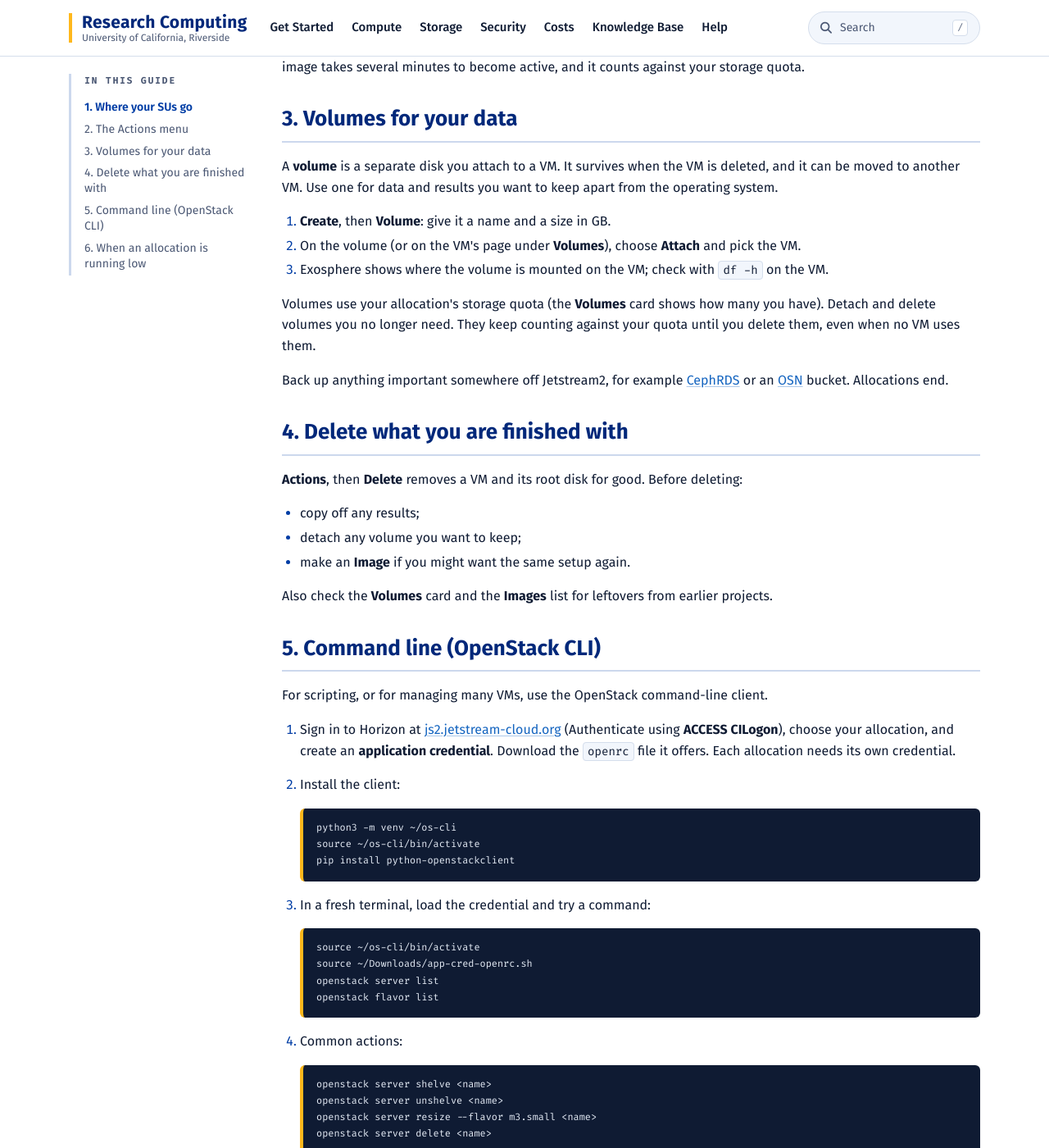
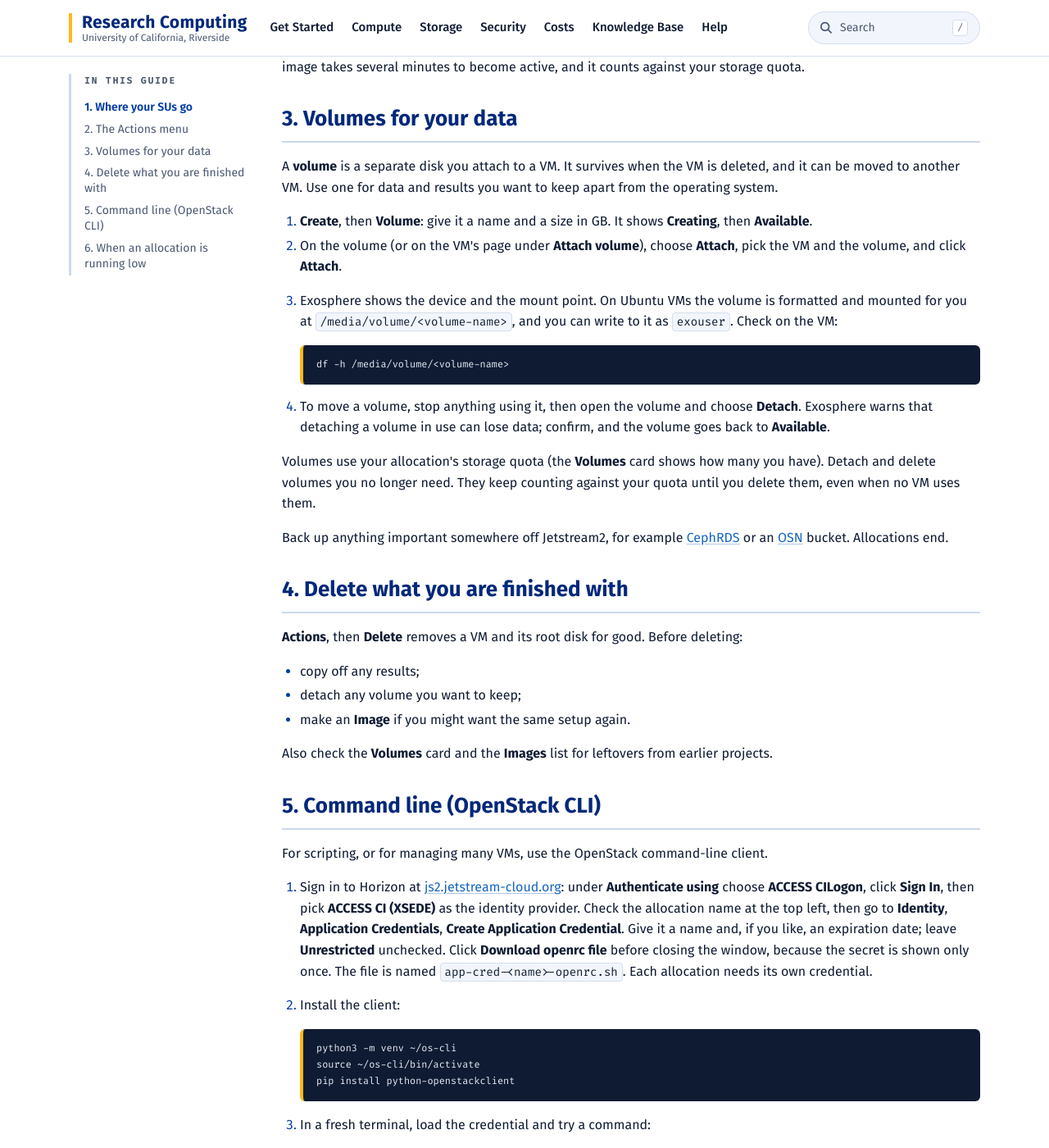
Before and after one commit to UCR-Research-Computing/rc-dev, a Jekyll site: the page built from _kb/kb045-jetstream2-managing-vms.md, in a window 1280 px wide and 1400 px high, scrolled down 2074 px. Shown: the whole window at 82% size. Built offline with Jekyll 4.4.1, drawn with Linux system fonts in a browser that asks for light colours; some web fonts are replaced; some of the changed text lies outside the part shown.

Commit message:
KB045: volumes and CLI tested on Jetstream2 2026-10-30 (mount path, detach, Horizon app credential steps); KB009: clear stale Exosphere CHECK

````diff
--- a/_kb/kb045-jetstream2-managing-vms.md
+++ b/_kb/kb045-jetstream2-managing-vms.md
@@ -10,9 +10,9 @@ series: jetstream2
 series_order: 4
 review_notes:
   - "Written 2026-10-30 from the Jetstream2 documentation (Instance Management Actions, Instance Flavors, CLI: Installing OpenStack Clients and Authenticating; docs.jetstream-cloud.org, fetched 2026-10-30)."
-  - "Tested 2026-10-30 in Exosphere: the Actions menu (Lock, Suspend, Shelve, Resize, Image, Reboot, Delete), Shelve with its confirmation, the allocation page's SUs remaining and burn rate. Resize, Image, volumes, Delete and the OpenStack CLI were not run."
-  - "CHECK: create, attach, mount and detach a volume (section 3) and record the mount path Exosphere shows."
-  - "CHECK: run the CLI section (application credential in Horizon, pip install python-openstackclient, source the openrc, openstack server list) before prod."
+  - "Tested 2026-10-30 in Exosphere: the Actions menu (Lock, Suspend, Shelve, Resize, Image, Reboot, Delete), Shelve with its confirmation, the allocation page's SUs remaining and burn rate. Resize and Image were not run."
+  - "Volumes tested 2026-10-30 on an m3.tiny Ubuntu 24.04 VM: Create > Volume (1 GB), Attach from the volume list; Exosphere showed Device /dev/sdb and Mount point /media/volume/<volume-name>; on the VM the volume was already ext4, mounted there and writable by exouser; Detach showed a data-loss warning, then the volume went to Available and was unmounted."
+  - "CLI tested 2026-10-30: Horizon sign-in with ACCESS CILogon (identity provider ACCESS CI (XSEDE)), Identity > Application Credentials > Create (name, optional expiration; leave Unrestricted unchecked), Download openrc file (saved as app-cred-<name>-openrc.sh); python-openstackclient 8.0.0 in a venv; openstack server list, flavor list, volume list, server shelve, server delete and volume delete all worked."
 ---
 
 ## 1. Where your SUs go
@@ -57,9 +57,15 @@ When a VM runs out of memory, choose a larger flavor. When it sits idle most of
 
 A **volume** is a separate disk you attach to a VM. It survives when the VM is deleted, and it can be moved to another VM. Use one for data and results you want to keep apart from the operating system.
 
-1. **Create**, then **Volume**: give it a name and a size in GB.
-2. On the volume (or on the VM's page under **Volumes**), choose **Attach** and pick the VM.
-3. Exosphere shows where the volume is mounted on the VM; check with `df -h` on the VM.
+1. **Create**, then **Volume**: give it a name and a size in GB. It shows **Creating**, then **Available**.
+2. On the volume (or on the VM's page under **Attach volume**), choose **Attach**, pick the VM and the volume, and click **Attach**.
+3. Exosphere shows the device and the mount point. On Ubuntu VMs the volume is formatted and mounted for you at `/media/volume/<volume-name>`, and you can write to it as `exouser`. Check on the VM:
+
+   ```bash
+   df -h /media/volume/<volume-name>
+   ```
+
+4. To move a volume, stop anything using it, then open the volume and choose **Detach**. Exosphere warns that detaching a volume in use can lose data; confirm, and the volume goes back to **Available**.
 
 Volumes use your allocation's storage quota (the **Volumes** card shows how many you have). Detach and delete volumes you no longer need. They keep counting against your quota until you delete them, even when no VM uses them.
 
@@ -79,7 +85,7 @@ Also check the **Volumes** card and the **Images** list for leftovers from earli
 
 For scripting, or for managing many VMs, use the OpenStack command-line client.
 
-1. Sign in to Horizon at [js2.jetstream-cloud.org](https://js2.jetstream-cloud.org/) (Authenticate using **ACCESS CILogon**), choose your allocation, and create an **application credential**. Download the `openrc` file it offers. Each allocation needs its own credential.
+1. Sign in to Horizon at [js2.jetstream-cloud.org](https://js2.jetstream-cloud.org/): under **Authenticate using** choose **ACCESS CILogon**, click **Sign In**, then pick **ACCESS CI (XSEDE)** as the identity provider. Check the allocation name at the top left, then go to **Identity**, **Application Credentials**, **Create Application Credential**. Give it a name and, if you like, an expiration date; leave **Unrestricted** unchecked. Click **Download openrc file** before closing the window, because the secret is shown only once. The file is named `app-cred-<name>-openrc.sh`. Each allocation needs its own credential.
 2. Install the client:
 
    ```bash
@@ -92,7 +98,7 @@ For scripting, or for managing many VMs, use the OpenStack command-line client.
 
    ```bash
    source ~/os-cli/bin/activate
-   source ~/Downloads/app-cred-openrc.sh
+   source ~/Downloads/app-cred-<name>-openrc.sh
    openstack server list
    openstack flavor list
    ```
@@ -104,9 +110,11 @@ For scripting, or for managing many VMs, use the OpenStack command-line client.
    openstack server unshelve <name>
    openstack server resize --flavor m3.small <name>
    openstack server delete <name>
+   openstack volume list
+   openstack volume delete <volume-name>
    ```
 
-Treat the `openrc` file like a password. Do not share it or commit it to Git, and give each person and each computer its own application credential. See [Authenticating against the OpenStack CLI](https://docs.jetstream-cloud.org/ui/cli/auth/).
+Treat the `openrc` file like a password. Do not share it or commit it to Git, and give each person and each computer its own application credential. When you no longer need a credential, delete it under **Identity**, **Application Credentials**. See [Authenticating against the OpenStack CLI](https://docs.jetstream-cloud.org/ui/cli/auth/).
 
 ## 6. When an allocation is running low
 
````
Also changed, not shown: _kb/kb009-using-nsf-access.md (+1 -2 lines).
